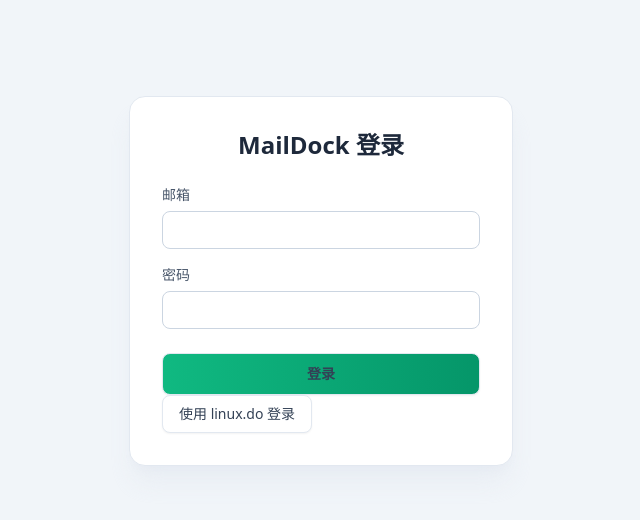
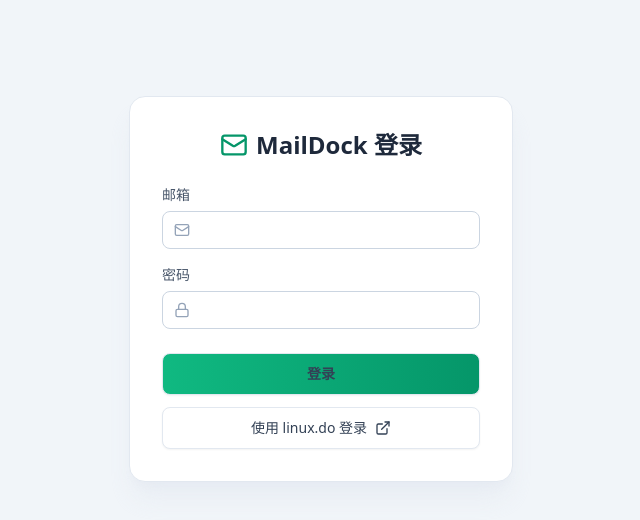
Before and after one commit to 422511186/MailDock, a React (Vite) app in the folder frontend/: page / in a window 1280 px wide. Shown: the top 520 px of the page, without its empty margins (319-959 px from the left). Built offline with nearby package versions, Linux system fonts and the light colour scheme; no server answers.

Commit message:
refactor(frontend): upgrade LoginPage UI

```diff
--- a/frontend/src/pages/LoginPage.tsx
+++ b/frontend/src/pages/LoginPage.tsx
@@ -1,4 +1,5 @@
 import { useState, type FormEvent } from 'react';
+import { Mail, Lock, AlertCircle, ExternalLink } from 'lucide-react';
 
 /** 登录页组件属性。 */
 interface LoginPageProps {
@@ -34,10 +35,15 @@
 
   return (
     <div className="login-page">
-      <h1>MailDock 登录</h1>
+      <h1>
+        <Mail className="login-logo" aria-hidden="true" />
+        MailDock 登录
+      </h1>
       <form onSubmit={handleSubmit}>
         <div className="field">
           <label htmlFor="email">邮箱</label>
+          <div className="input-with-icon">
+            <Mail className="input-icon" aria-hidden="true" />
             <input
               id="email"
               type="email"
@@ -46,8 +52,11 @@
               autoComplete="email"
             />
           </div>
+        </div>
         <div className="field">
           <label htmlFor="password">密码</label>
+          <div className="input-with-icon">
+            <Lock className="input-icon" aria-hidden="true" />
             <input
               id="password"
               type="password"
@@ -56,10 +65,17 @@
               autoComplete="current-password"
             />
           </div>
-        {error && <p className="error" role="alert">{error}</p>}
+        </div>
+        {error && (
+          <p className="error animate-slide-down" role="alert">
+            <AlertCircle className="error-icon" aria-hidden="true" />
+            {error}
+          </p>
+        )}
         <button type="submit" disabled={submitting}>登录</button>
-        <button type="button" onClick={onLinuxDoLogin}>
+        <button type="button" className="oauth-btn" onClick={onLinuxDoLogin}>
           使用 linux.do 登录
+          <ExternalLink className="oauth-icon" aria-hidden="true" />
         </button>
       </form>
     </div>
--- a/frontend/src/styles.css
+++ b/frontend/src/styles.css
@@ -234,6 +234,48 @@
       hover:from-brand-600 hover:to-brand-700 disabled:opacity-50;
   }
 
+  /* 登录页标题图标 */
+  .login-page h1 {
+    @apply flex items-center justify-center gap-2;
+  }
+
+  .login-page h1 .login-logo {
+    @apply h-7 w-7 text-brand-600;
+  }
+
+  /* 输入框前置图标 */
+  .login-page .input-with-icon {
+    @apply relative;
+  }
+
+  .login-page .input-with-icon .input-icon {
+    @apply pointer-events-none absolute left-3 top-1/2 h-4 w-4 -translate-y-1/2 text-slate-400;
+  }
+
+  .login-page .input-with-icon input {
+    @apply pl-10;
+  }
+
+  /* 错误提示图标 */
+  .login-page .error {
+    @apply flex items-center gap-2;
+  }
+
+  .login-page .error-icon {
+    @apply h-4 w-4 flex-shrink-0;
+  }
+
+  /* OAuth 按钮图标 */
+  .login-page .oauth-btn {
+    @apply mt-3 flex w-full items-center justify-center gap-2 rounded-lg border border-slate-300
+      bg-white px-4 py-2.5 text-sm font-medium text-slate-700 shadow-sm transition
+      hover:border-brand-400 hover:text-brand-600;
+  }
+
+  .login-page .oauth-icon {
+    @apply h-4 w-4;
+  }
+
   /* ===== 主框架统一容器（邮件列表 / 详情）===== */
   .app-main {
     @apply mx-auto max-w-5xl px-4 py-4 sm:px-6 sm:py-6;
--- a/frontend/tailwind.config.js
+++ b/frontend/tailwind.config.js
@@ -33,10 +33,15 @@
           '0%': { opacity: '0', transform: 'translateY(12px)' },
           '100%': { opacity: '1', transform: 'translateY(0)' },
         },
+        'slide-down': {
+          '0%': { opacity: '0', transform: 'translateY(-10px)' },
+          '100%': { opacity: '1', transform: 'translateY(0)' },
+        },
       },
       animation: {
         'fade-in': 'fade-in 0.15s ease-out',
         'slide-up': 'slide-up 0.2s ease-out',
+        'slide-down': 'slide-down 0.2s ease-out',
       },
     },
   },
```
Also changed, not shown: 1 other file (tests, documents, lock files or other folders). Lines whose indentation alone changed are shown as unchanged.
